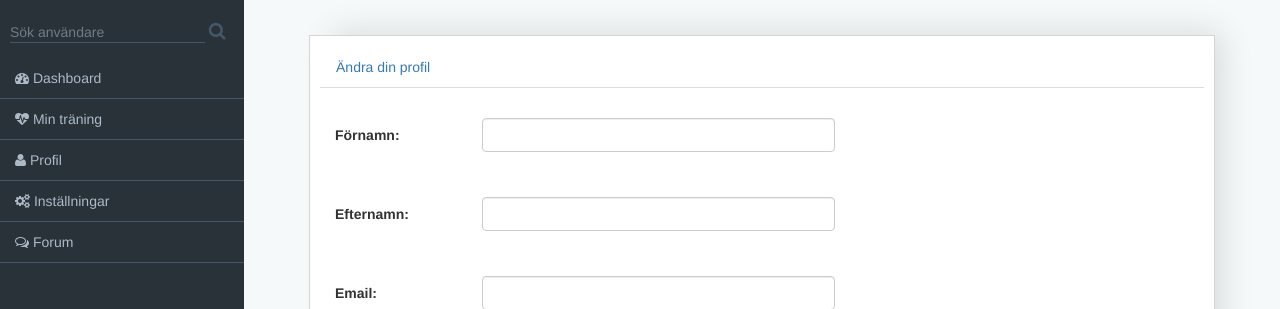
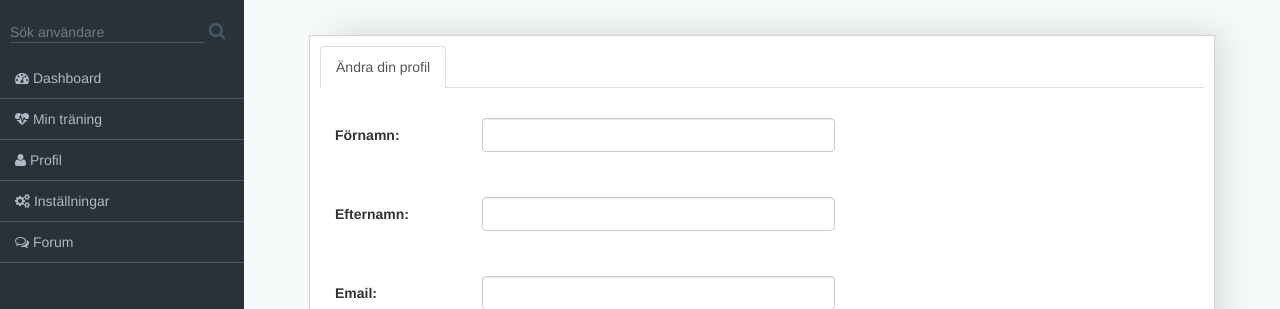
Before and after one commit to sanonzon/traeningsDagbok, a Django app: template traeningsDagbok_django/dagbok/templates/dagbok/settings.html in a window 1280 px wide. Shown: the part 55-364 px from the top of the page. Run offline with Django 3.2, Linux system fonts and the light colour scheme; the template is opened without the code that fills it, so the values that code supplies are empty; some libraries are stand-ins or nearby versions; some web fonts are replaced.

Commit message:
fixat active class på fliken. störde mig på det.

```diff
--- a/traeningsDagbok_django/dagbok/templates/dagbok/settings.html
+++ b/traeningsDagbok_django/dagbok/templates/dagbok/settings.html
@@ -6,7 +6,7 @@
   <!-- Nav tabs -->
   <ul class="nav nav-tabs" role="tablist">
     {% if user.id == request.user.id %}
-    <li role="presentation"><a href="#changeProfile" aria-controls="changeProfile" role="tab" data-toggle="tab">Ändra din profil</a></li>
+    <li role="presentation" class="active"><a href="#changeProfile" aria-controls="changeProfile" role="tab" data-toggle="tab">Ändra din profil</a></li>
     {% endif %}
   </ul>
 
```
